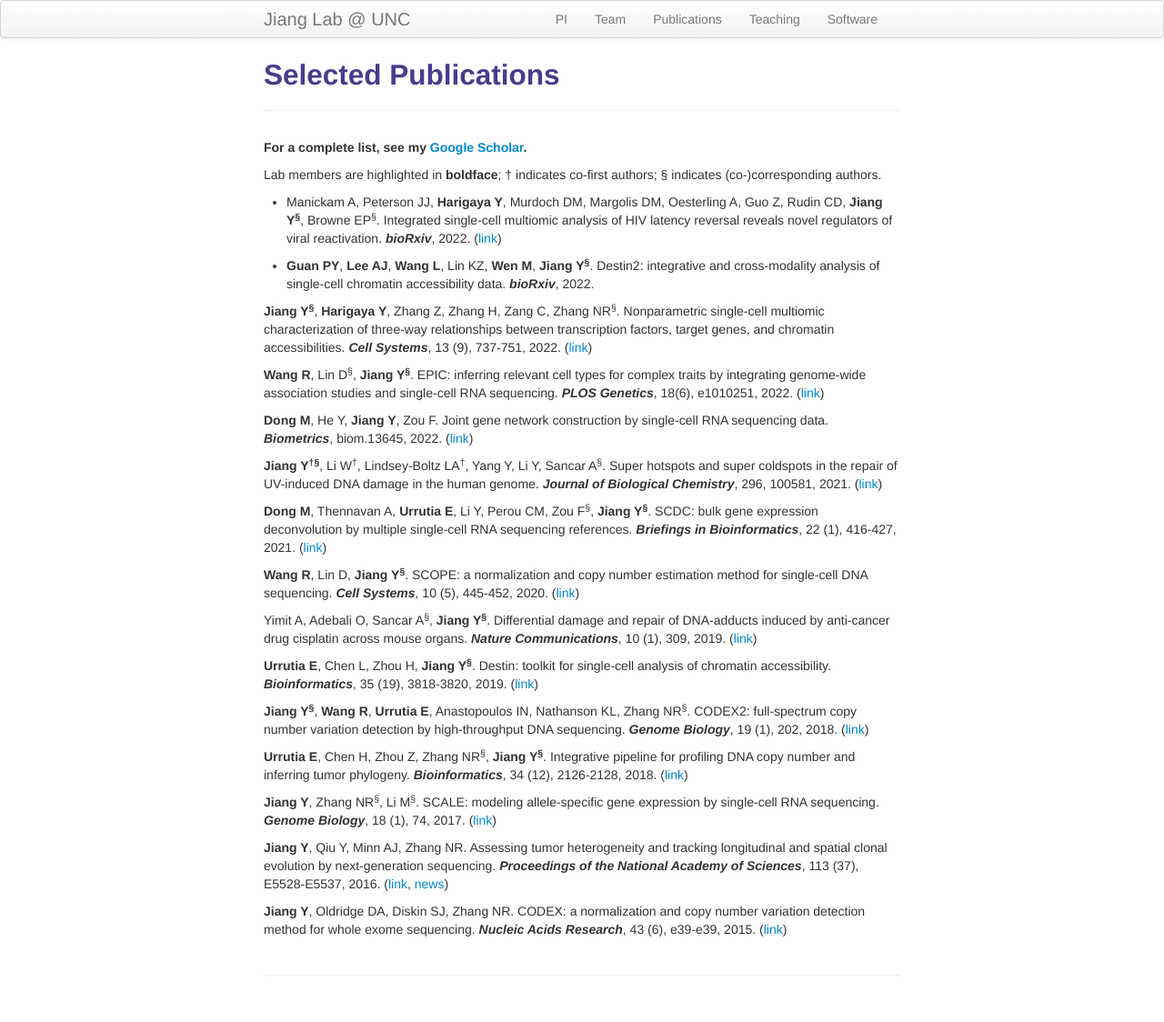
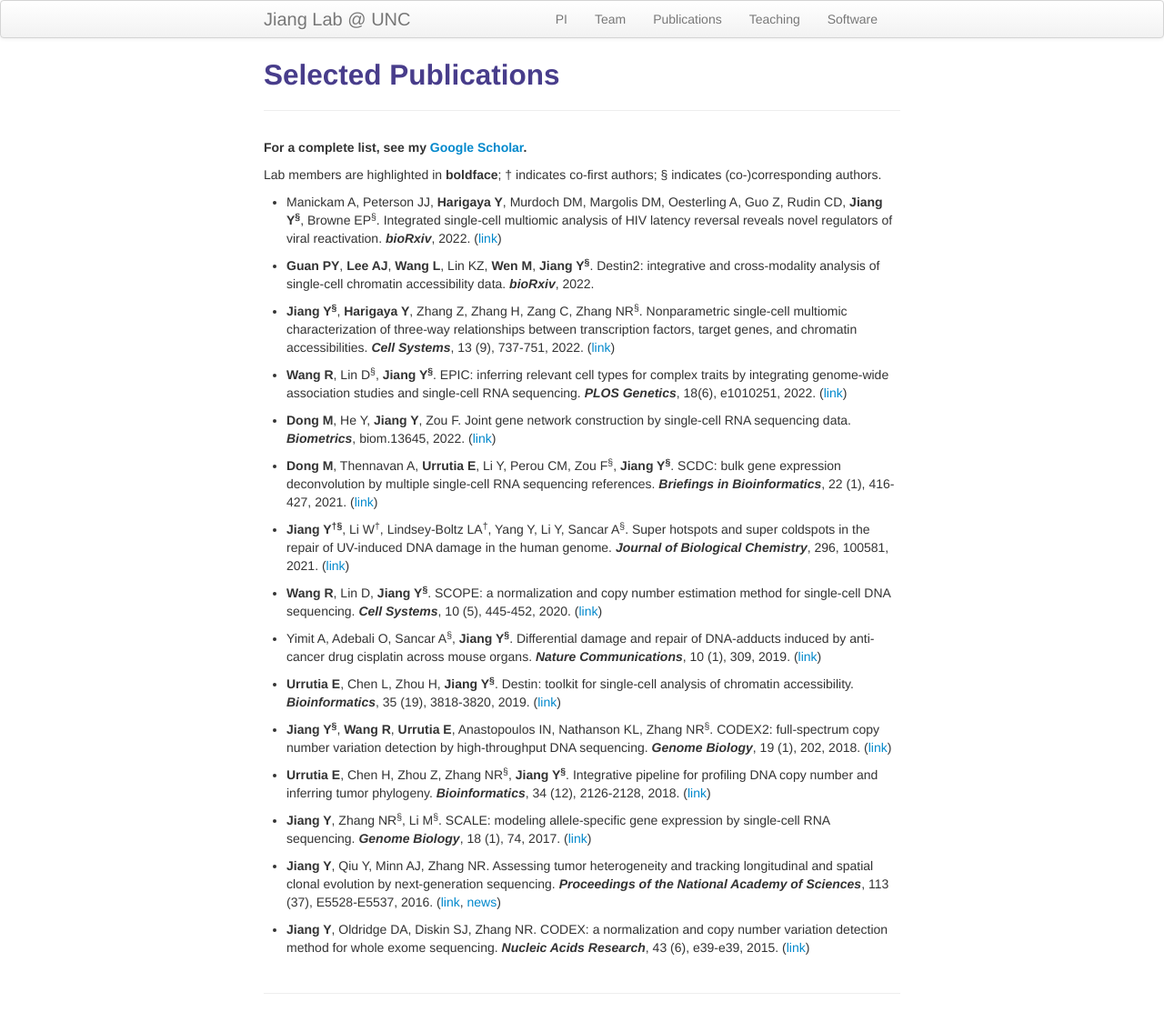
Before and after one commit to yuchaojiang/yuchaojiang.github.io, a Jekyll site: the page built from pages/pubs.md, in a window 1280 px wide. Shown: the whole page at 91% size. Built offline with Jekyll 4.4.1, drawn with Linux system fonts in a browser that asks for light colours.

Commit message:
Update pubs.md

```diff
--- a/pages/pubs.md
+++ b/pages/pubs.md
@@ -12,28 +12,28 @@ Lab members are highlighted in **boldface**; &dagger; indicates co-first authors
 
 * **Guan PY**, **Lee AJ**, **Wang L**, Lin KZ, **Wen M**, **Jiang Y<sup>&sect;</sup>**. Destin2: integrative and cross-modality analysis of single-cell chromatin accessibility data. ***bioRxiv***, 2022.
 
-**Jiang Y<sup>&sect;</sup>**, **Harigaya Y**, Zhang Z, Zhang H, Zang C, Zhang NR<sup>&sect;</sup>. Nonparametric single-cell multiomic characterization of three-way relationships between transcription factors, target genes, and chromatin accessibilities. ***Cell Systems***, 13 (9), 737-751, 2022. ([link](https://www.sciencedirect.com/science/article/abs/pii/S2405471222003489))
+* **Jiang Y<sup>&sect;</sup>**, **Harigaya Y**, Zhang Z, Zhang H, Zang C, Zhang NR<sup>&sect;</sup>. Nonparametric single-cell multiomic characterization of three-way relationships between transcription factors, target genes, and chromatin accessibilities. ***Cell Systems***, 13 (9), 737-751, 2022. ([link](https://www.sciencedirect.com/science/article/abs/pii/S2405471222003489))
 
-**Wang R**, Lin D<sup>&sect;</sup>, **Jiang Y<sup>&sect;</sup>**. EPIC: inferring relevant cell types for complex traits by integrating genome-wide association studies and single-cell RNA sequencing. ***PLOS Genetics***, 18(6), e1010251, 2022. ([link](https://journals.plos.org/plosgenetics/article/authors?id=10.1371/journal.pgen.1010251))
+* **Wang R**, Lin D<sup>&sect;</sup>, **Jiang Y<sup>&sect;</sup>**. EPIC: inferring relevant cell types for complex traits by integrating genome-wide association studies and single-cell RNA sequencing. ***PLOS Genetics***, 18(6), e1010251, 2022. ([link](https://journals.plos.org/plosgenetics/article/authors?id=10.1371/journal.pgen.1010251))
 
-**Dong M**, He Y, **Jiang Y**, Zou F. Joint gene network construction by single-cell RNA sequencing data. ***Biometrics***, biom.13645, 2022. ([link](https://onlinelibrary.wiley.com/doi/10.1111/biom.13645))
+* **Dong M**, He Y, **Jiang Y**, Zou F. Joint gene network construction by single-cell RNA sequencing data. ***Biometrics***, biom.13645, 2022. ([link](https://onlinelibrary.wiley.com/doi/10.1111/biom.13645))
 
-**Jiang Y<sup>&dagger;</sup><sup>&sect;</sup>**, Li W<sup>&dagger;</sup>, Lindsey-Boltz LA<sup>&dagger;</sup>, Yang Y, Li Y, Sancar A<sup>&sect;</sup>. Super hotspots and super coldspots in the repair of UV-induced DNA damage in the human genome. ***Journal of Biological Chemistry***, 296, 100581, 2021. ([link](https://www.sciencedirect.com/science/article/pii/S0021925821003616?via%3Dihub))
+* **Dong M**, Thennavan A, **Urrutia E**, Li Y, Perou CM, Zou F<sup>&sect;</sup>, **Jiang Y<sup>&sect;</sup>**. SCDC: bulk gene expression deconvolution by multiple single-cell RNA sequencing references. ***Briefings in Bioinformatics***, 22 (1), 416-427, 2021. ([link](https://academic.oup.com/bib/advance-article/doi/10.1093/bib/bbz166/5699815))
 
-**Dong M**, Thennavan A, **Urrutia E**, Li Y, Perou CM, Zou F<sup>&sect;</sup>, **Jiang Y<sup>&sect;</sup>**. SCDC: bulk gene expression deconvolution by multiple single-cell RNA sequencing references. ***Briefings in Bioinformatics***, 22 (1), 416-427, 2021. ([link](https://academic.oup.com/bib/advance-article/doi/10.1093/bib/bbz166/5699815))
+* **Jiang Y<sup>&dagger;</sup><sup>&sect;</sup>**, Li W<sup>&dagger;</sup>, Lindsey-Boltz LA<sup>&dagger;</sup>, Yang Y, Li Y, Sancar A<sup>&sect;</sup>. Super hotspots and super coldspots in the repair of UV-induced DNA damage in the human genome. ***Journal of Biological Chemistry***, 296, 100581, 2021. ([link](https://www.sciencedirect.com/science/article/pii/S0021925821003616?via%3Dihub))
 
-**Wang R**, Lin D, **Jiang Y<sup>&sect;</sup>**. SCOPE: a normalization and copy number estimation method for single-cell DNA sequencing. ***Cell Systems***, 10 (5), 445-452, 2020. ([link](https://doi.org/10.1016/j.cels.2020.03.005))
+* **Wang R**, Lin D, **Jiang Y<sup>&sect;</sup>**. SCOPE: a normalization and copy number estimation method for single-cell DNA sequencing. ***Cell Systems***, 10 (5), 445-452, 2020. ([link](https://doi.org/10.1016/j.cels.2020.03.005))
 
-Yimit A, Adebali O, Sancar A<sup>&sect;</sup>, **Jiang Y<sup>&sect;</sup>**. Differential damage and repair of DNA-adducts induced by anti-cancer drug cisplatin across mouse organs. ***Nature Communications***, 10 (1), 309, 2019. ([link](https://www.nature.com/articles/s41467-019-08290-2))
+* Yimit A, Adebali O, Sancar A<sup>&sect;</sup>, **Jiang Y<sup>&sect;</sup>**. Differential damage and repair of DNA-adducts induced by anti-cancer drug cisplatin across mouse organs. ***Nature Communications***, 10 (1), 309, 2019. ([link](https://www.nature.com/articles/s41467-019-08290-2))
 
-**Urrutia E**, Chen L, Zhou H, **Jiang Y<sup>&sect;</sup>**. Destin: toolkit for single-cell analysis of chromatin accessibility. ***Bioinformatics***, 35 (19), 3818-3820, 2019. ([link](https://academic.oup.com/bioinformatics/article/35/19/3818/5367832/))
+* **Urrutia E**, Chen L, Zhou H, **Jiang Y<sup>&sect;</sup>**. Destin: toolkit for single-cell analysis of chromatin accessibility. ***Bioinformatics***, 35 (19), 3818-3820, 2019. ([link](https://academic.oup.com/bioinformatics/article/35/19/3818/5367832/))
 
-**Jiang Y<sup>&sect;</sup>**, **Wang R**, **Urrutia E**, Anastopoulos IN, Nathanson KL, Zhang NR<sup>&sect;</sup>. CODEX2: full-spectrum copy number variation detection by high-throughput DNA sequencing. ***Genome Biology***, 19 (1), 202, 2018. ([link](https://genomebiology.biomedcentral.com/articles/10.1186/s13059-018-1578-y))
+* **Jiang Y<sup>&sect;</sup>**, **Wang R**, **Urrutia E**, Anastopoulos IN, Nathanson KL, Zhang NR<sup>&sect;</sup>. CODEX2: full-spectrum copy number variation detection by high-throughput DNA sequencing. ***Genome Biology***, 19 (1), 202, 2018. ([link](https://genomebiology.biomedcentral.com/articles/10.1186/s13059-018-1578-y))
 
-**Urrutia E**, Chen H, Zhou Z, Zhang NR<sup>&sect;</sup>, **Jiang Y<sup>&sect;</sup>**. Integrative pipeline for profiling DNA copy number and inferring tumor phylogeny. ***Bioinformatics***, 34 (12), 2126-2128, 2018. ([link](https://doi.org/10.1093/bioinformatics/bty057))
+* **Urrutia E**, Chen H, Zhou Z, Zhang NR<sup>&sect;</sup>, **Jiang Y<sup>&sect;</sup>**. Integrative pipeline for profiling DNA copy number and inferring tumor phylogeny. ***Bioinformatics***, 34 (12), 2126-2128, 2018. ([link](https://doi.org/10.1093/bioinformatics/bty057))
 
-**Jiang Y**, Zhang NR<sup>&sect;</sup>, Li M<sup>&sect;</sup>. SCALE: modeling allele-specific gene expression by single-cell RNA sequencing. ***Genome Biology***, 18 (1), 74, 2017. ([link](https://genomebiology.biomedcentral.com/articles/10.1186/s13059-017-1200-8))
+* **Jiang Y**, Zhang NR<sup>&sect;</sup>, Li M<sup>&sect;</sup>. SCALE: modeling allele-specific gene expression by single-cell RNA sequencing. ***Genome Biology***, 18 (1), 74, 2017. ([link](https://genomebiology.biomedcentral.com/articles/10.1186/s13059-017-1200-8))
 
-**Jiang Y**, Qiu Y, Minn AJ, Zhang NR. Assessing tumor heterogeneity and tracking longitudinal and spatial clonal evolution by next-generation sequencing. ***Proceedings of the National Academy of Sciences***, 113 (37), E5528-E5537, 2016. ([link](http://www.pnas.org/content/113/37/E5528), [news](http://www.uphs.upenn.edu/news/News_Releases/2016/09/jiang/))
+* **Jiang Y**, Qiu Y, Minn AJ, Zhang NR. Assessing tumor heterogeneity and tracking longitudinal and spatial clonal evolution by next-generation sequencing. ***Proceedings of the National Academy of Sciences***, 113 (37), E5528-E5537, 2016. ([link](http://www.pnas.org/content/113/37/E5528), [news](http://www.uphs.upenn.edu/news/News_Releases/2016/09/jiang/))
 
-**Jiang Y**, Oldridge DA, Diskin SJ, Zhang NR. CODEX: a normalization and copy number variation detection method for whole exome sequencing. ***Nucleic Acids Research***, 43 (6), e39-e39, 2015. ([link](https://academic.oup.com/nar/article-lookup/doi/10.1093/nar/gku1363))
+* **Jiang Y**, Oldridge DA, Diskin SJ, Zhang NR. CODEX: a normalization and copy number variation detection method for whole exome sequencing. ***Nucleic Acids Research***, 43 (6), e39-e39, 2015. ([link](https://academic.oup.com/nar/article-lookup/doi/10.1093/nar/gku1363))
```
